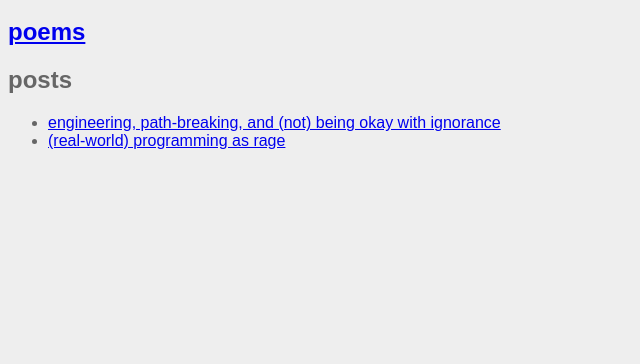
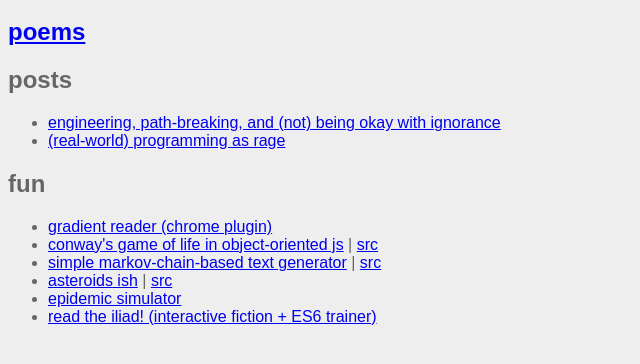
Before and after one commit to subwayprophet/subwayprophet.github.io, a plain HTML site: page index.html in a window 1280 px wide. Shown: the part 96-460 px from the top of the page, without its empty margins (0-640 px from the left). Drawn offline with Linux system fonts and the light colour scheme.

Commit message:
actually add fun stuff

```diff
--- a/index.html
+++ b/index.html
@@ -12,5 +12,13 @@
 			<li><a href="posts/pseudo_engineering_gaps_dogmatism.html">engineering, path-breaking, and (not) being okay with ignorance</a></li>
 			<li><a href="posts/programming_as_rage.html">(real-world) programming as rage</a></li>
 		</ul>
+	<h2>fun</h2>
+		<ul>
+			<li><a href="https://github.com/subwayprophet/gradientreader">gradient reader (chrome plugin)</a></li>
+			<li><a href="oogol">conway's game of life in object-oriented js</a> | <a href="https://github.com/subwayprophet/oogol">src</a></li>
+			<li><a href="markov">simple markov-chain-based text generator</a> | <a href="https://github.com/subwayprophet/markovplay">src</a></li>
+			<li><a href="asteroidrage/rage.html">asteroids ish</a> | <a href="https://github.com/subwayprophet/subwayprophet.github.io/tree/master/asteroidrage">src</a></li>
+			<li><a href="https://github.com/subwayprophet/epidemic_simulator">epidemic simulator</a>
+			<li><a href="https://github.com/subwayprophet/readtheiliad">read the iliad! (interactive fiction + ES6 trainer)</a>
 </body>
 </html>
```
